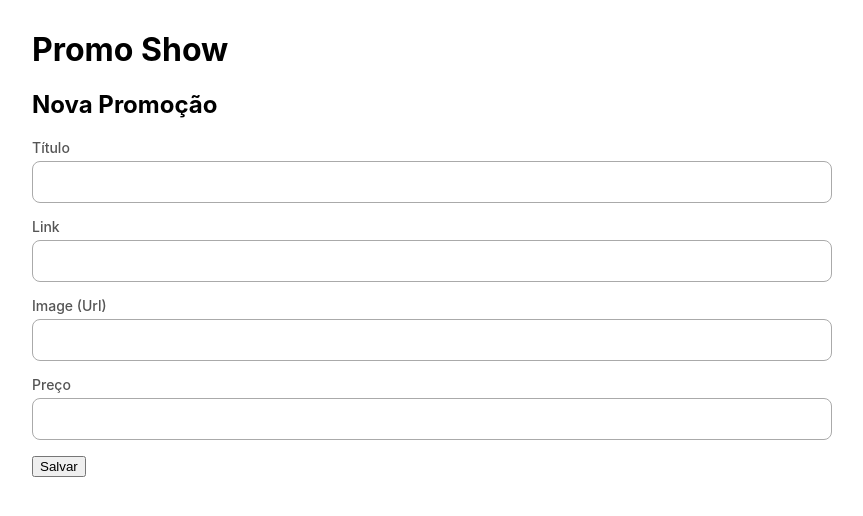
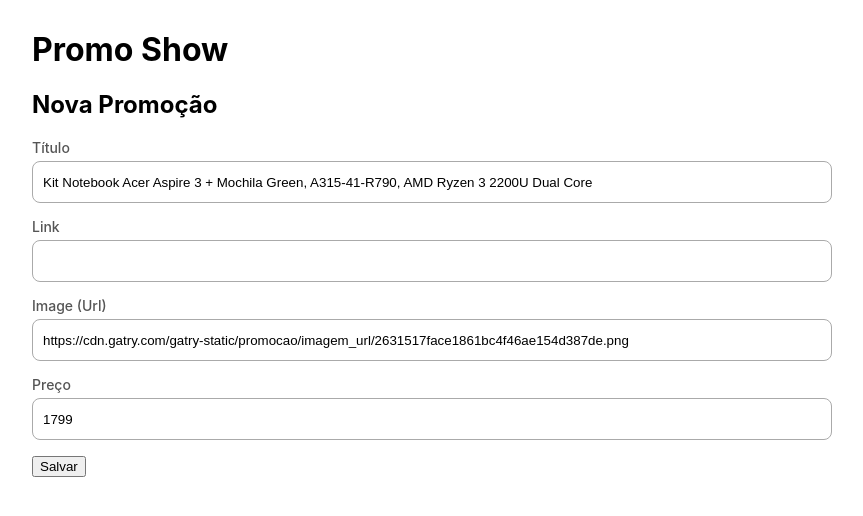
Before and after one commit to wlosantos/promotion_show, a React (Create React App) app: page /edit/1 in a window 1280 px wide. Shown: the top 516 px of the page, without its empty margins (208-1071 px from the left). Built offline with nearby package versions, Linux system fonts and the light colour scheme; data requests are answered from the project's data file.

Commit message:
Implemented update form

```diff
--- a/api/db.json
+++ b/api/db.json
@@ -29,11 +29,18 @@
       "imageUrl": "https://cdn.gatry.com/gatry-static/promocao/imagem_url/9c4b176eb52bb4877e853cf36393d8fc.jpg"
     },
     {
-      "title": "Bicicleta Alumínio Aro 29 Ksw 24 Velocidades Freio A Disco Krw16 - Tamanho 17\"",
+      "title": "Bicicleta Alumínio Aro 29 Ksw 24 Velocidades Freio A Disco Krw16 - Tamanho 17\" Teste Update",
       "url": "https://tidd.ly/3cmcG09",
       "imageUrl": "https://cdn.gatry.com/gatry-static/promocao/imagem/026a0f72044e0b9d067d2eb56195282c.jpg",
       "price": "1187",
       "id": 5
+    },
+    {
+      "title": "Assetto Corsa Competizione - PC Steam",
+      "url": "https://store.steampowered.com/app/805550/Assetto_Corsa_Competizione/",
+      "imageUrl": "https://cdn.gatry.com/gatry-static/promocao/imagem_url/c5b1692041488b056de0628fbbacaa42.png",
+      "price": "63",
+      "id": 6
     }
   ],
   "comments": [
--- a/src/components/Promotion/Card/Card.jsx
+++ b/src/components/Promotion/Card/Card.jsx
@@ -1,5 +1,6 @@
+import './Card.css'
 import React from 'react'
-import './Card.css'
+import { Link } from 'react-router-dom'
 
 const PromotionCard = ({promotion}) => (
   <div className='promotion-card'>
@@ -15,6 +16,7 @@ const PromotionCard = ({promotion}) => (
         )}
         <div className='promotion-card__comments-count'>{promotion.comments.length} Comentário(s)</div>
         <a href={promotion.url} target="_blank" rel="noopener noreferrer"className='promotion-card__link'>IR PARA O SITE</a>
+        <Link to={`/edit/${promotion.id}`}>Editar</Link>
       </footer>
     </div>
   </div>
--- a/src/components/Promotion/Form/Form.jsx
+++ b/src/components/Promotion/Form/Form.jsx
@@ -1,5 +1,5 @@
 import './Form.css'
-import React, { useState } from 'react'
+import React, { useEffect, useState } from 'react'
 import { useHistory } from 'react-router-dom'
 import axios from 'axios'
 
@@ -10,21 +10,33 @@ const initialValue = {
   price: 0
 }
 
-const PromotionForm = () => {
+const PromotionForm = ({ id }) => {
 
-  const [values, setValues] = useState(initialValue)
+  const [values, setValues] = useState(id ? null : initialValue)
   const history = useHistory()
+
+  useEffect(()=>{
+    if(id) {
+      axios.get(`http://localhost:8000/promotions/${id}`)
+        .then( response => {
+          setValues(response.data)
+        })
+    }
+  }, [])
 
   function onChange(ev) {
     const { name, value } = ev.target
-
     setValues({ ...values, [name]: value })
   }
 
   function onSubmit(ev){
     ev.preventDefault()
+    const method = id ? 'put' : 'post'
+    const url = id
+      ? `http://localhost:8000/promotions/${id}`
+      : 'http://localhost:8000/promotions'
 
-    axios.post('http://localhost:8000/promotions', values)
+    axios[method](url, values)
       .then( response => {
         history.push('/')
       })
@@ -35,27 +47,33 @@ const PromotionForm = () => {
       <h1>Promo Show</h1>
       <h2>Nova Promoção</h2>
 
+      {!values
+        ? (<div>Carregando...</div>)
+        : (
           <form onSubmit={onSubmit}>
             <div className="promotion-form__group">
               <label htmlFor="title">Título</label>
-          <input id='title' type="text" name='title' onChange={onChange} />
+              <input id='title' type="text" name='title' value={values.title} onChange={onChange} />
             </div>
             <div className="promotion-form__group">
               <label htmlFor="url">Link</label>
-          <input id='url' type="text" name='url' onChange={onChange} />
+              <input id='url' type="text" name='url' value={values.url} onChange={onChange} />
             </div>
             <div className="promotion-form__group">
               <label htmlFor="imageUrl">Image (Url)</label>
-          <input id='imageUrl' type="text" name='imageUrl' onChange={onChange} />
+              <input id='imageUrl' type="text" name='imageUrl' value={values.imageUrl} onChange={onChange} />
             </div>
             <div className="promotion-form__group">
               <label htmlFor="price">Preço</label>
-          <input id='price' type="number" name='price' onChange={onChange} />
+              <input id='price' type="number" name='price' value={values.price} onChange={onChange} />
             </div>
             <div>
               <button type='submit'>Salvar</button>
             </div>
           </form>
+        )
+      }
+
     </div>
   )
 }
--- a/src/pages/Promotion/Form/Form.jsx
+++ b/src/pages/Promotion/Form/Form.jsx
@@ -8,7 +8,7 @@ const PagePromotionForm = () => {
   return(
     <div>
       <UIContainer>
-        <PromotionForm />
+        <PromotionForm id={ id ? Number.parseInt(id, 10) : null }/>
       </UIContainer>
     </div>
   )
```
Lines whose indentation alone changed are shown as unchanged.
